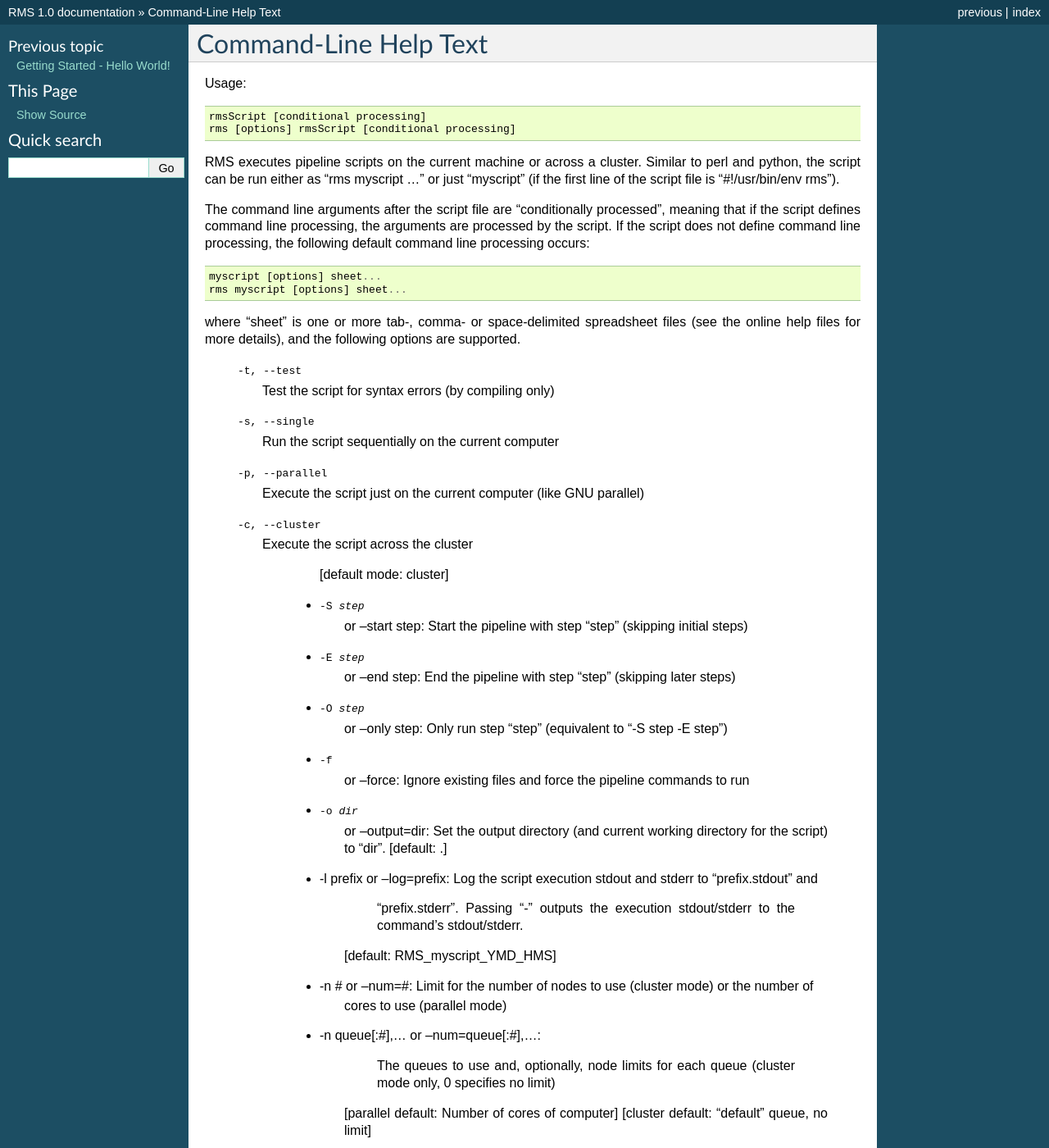
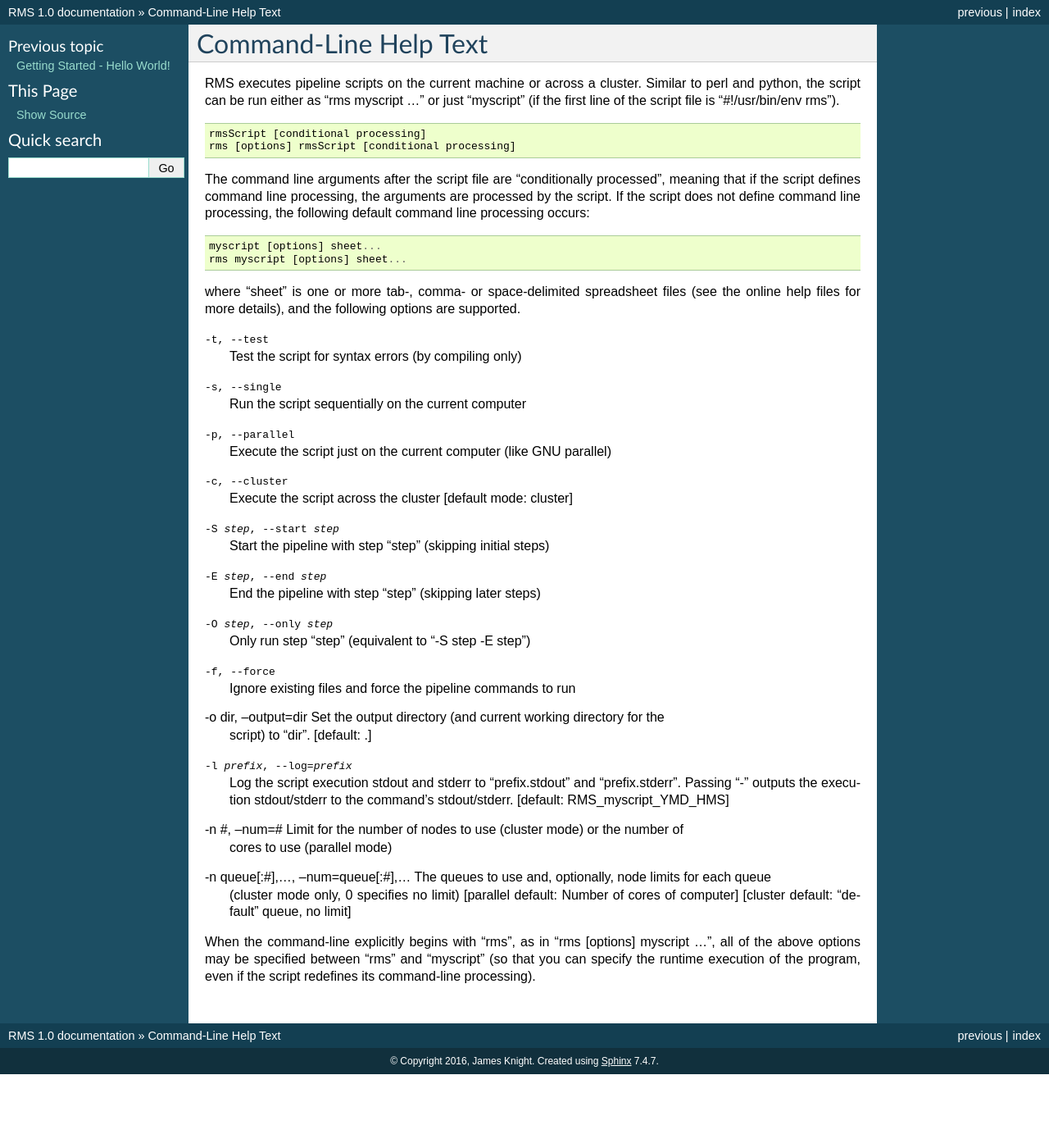
Before and after one commit to knightjimr/rms, a Sphinx documentation site: the page built from docs/clihelp.rst, in a window 1280 px wide and 1400 px high. Shown: the whole window at 82% size. Built offline with Sphinx 7.4.7, drawn with Linux system fonts in a browser that asks for light colours.

Commit message:
Next commit

```diff
--- a/docs/clihelp.rst
+++ b/docs/clihelp.rst
@@ -2,14 +2,12 @@
 Command-Line Help Text
 ======================
 
-Usage: ::
+RMS executes pipeline scripts on the current machine or across a cluster.  Similar to perl
+and python, the script can be run either as "rms myscript ..." or just "myscript" (if the
+first line of the script file is "#!/usr/bin/env rms"). ::
 
    rmsScript [conditional processing]
    rms [options] rmsScript [conditional processing]
-
-RMS executes pipeline scripts on the current machine or across a cluster.  Similar to perl
-and python, the script can be run either as "rms myscript ..." or just "myscript" (if the
-first line of the script file is "#!/usr/bin/env rms").
 
 The command line arguments after the script file are "conditionally processed", meaning that if
 the script defines command line processing, the arguments are processed by the script.  If the
@@ -22,33 +20,32 @@ occurs: ::
 where "sheet" is one or more tab-, comma- or space-delimited spreadsheet files (see the online
 help files for more details), and the following options are supported.
 
-  -t, --test              Test the script for syntax errors (by compiling only)
-  -s, --single            Run the script sequentially on the current computer
-  -p, --parallel          Execute the script just on the current computer (like GNU parallel)
-  -c, --cluster           Execute the script across the cluster
-                          [default mode:  cluster]
+-t, --test                              Test the script for syntax errors (by compiling only)
+-s, --single                            Run the script sequentially on the current computer
+-p, --parallel                          Execute the script just on the current computer (like GNU parallel)
+-c, --cluster                           Execute the script across the cluster
+                                        [default mode:  cluster]
 
-       * -S step  or --start step:  Start the pipeline with step "step" (skipping initial steps)
-       * -E step  or --end step:    End the pipeline with step "step" (skipping later steps)
-       * -O step  or --only step:   Only run step "step"  (equivalent to "-S step -E step")
+-S step, --start step                   Start the pipeline with step "step" (skipping initial steps)
+-E step, --end step                     End the pipeline with step "step" (skipping later steps)
+-O step, --only step                    Only run step "step"  (equivalent to "-S step -E step")
 
-       * -f  or --force:  Ignore existing files and force the pipeline commands to run
+-f, --force                             Ignore existing files and force the pipeline commands to run
 
-       * -o dir  or --output=dir:  Set the output directory (and current working directory for the
-                                   script) to "dir".    [default:  .]
-       * -l prefix or --log=prefix:  Log the script execution stdout and stderr to "prefix.stdout" and
-                                     "prefix.stderr".  Passing "-" outputs the execution stdout/stderr
-                                     to the command's stdout/stderr.
-                                 [default:  RMS_myscript_YMD_HMS]
+-o dir,  --output=dir                   Set the output directory (and current working directory for the
+                                        script) to "dir".    [default:  .]
+-l prefix, --log=prefix                 Log the script execution stdout and stderr to "prefix.stdout" and
+                                        "prefix.stderr".  Passing "-" outputs the execution stdout/stderr
+                                        to the command's stdout/stderr.
+                                        [default:  RMS_myscript_YMD_HMS]
 
-       * -n #  or  --num=#:  Limit for the number of nodes to use (cluster mode) or the number of
-                             cores to use (parallel mode)
-       * -n queue[:#],...  or --num=queue[:#],...:
-                             The queues to use and, optionally, node limits for each queue
-                             (cluster mode only, 0 specifies no limit)
-              [parallel default:  Number of cores of computer]
-              [cluster default:  "default" queue, no limit]
+-n #, --num=#                           Limit for the number of nodes to use (cluster mode) or the number of
+                                        cores to use (parallel mode)
+-n queue[:#],..., --num=queue[:#],...   The queues to use and, optionally, node limits for each queue
+                                        (cluster mode only, 0 specifies no limit)
+                                        [parallel default:  Number of cores of computer]
+                                        [cluster default:  "default" queue, no limit]
 
-    When the command-line explicitly begins with "rms", as in "rms [options] myscript ...", all
-    of the above options may be specified between "rms" and "myscript" (so that you can specify the
-    runtime execution of the program, even if the script redefines its command-line processing).
+When the command-line explicitly begins with "rms", as in "rms [options] myscript ...", all
+of the above options may be specified between "rms" and "myscript" (so that you can specify the
+runtime execution of the program, even if the script redefines its command-line processing).
```
